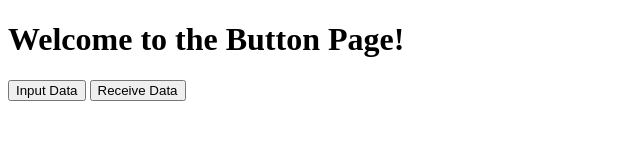
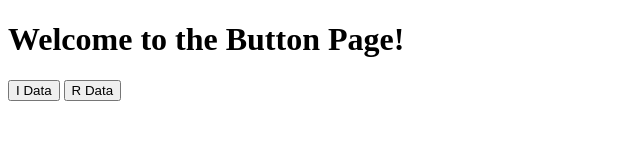
Before and after one commit to anjalee-ehelepola/Final-Year-Project, a website: page public/index.html in a window 1280 px wide. Shown: the whole page, without its empty margins (0-640 px from the left). Drawn offline with Linux system fonts and the light colour scheme.

Commit message:
change data

```diff
--- a/public/index.html
+++ b/public/index.html
@@ -9,8 +9,8 @@
 
     <h1>Welcome to the Button Page!</h1>
 
-    <button onclick="location.href='adddata.html'">Input Data</button>
-    <button onclick="location.href='getdata.html'">Receive Data</button>
+    <button onclick="location.href='adddata.html'">I Data</button>
+    <button onclick="location.href='getdata.html'">R Data</button>
 
 
 </body>
```
